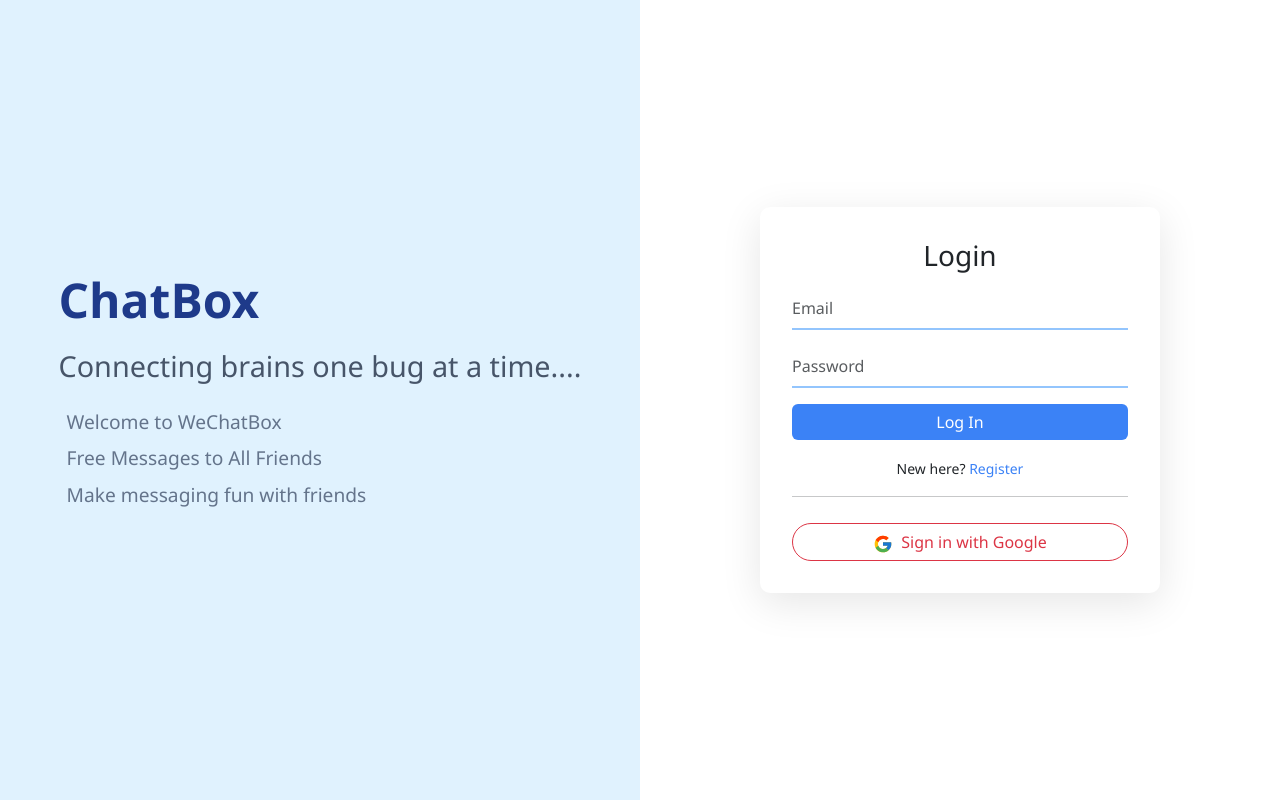
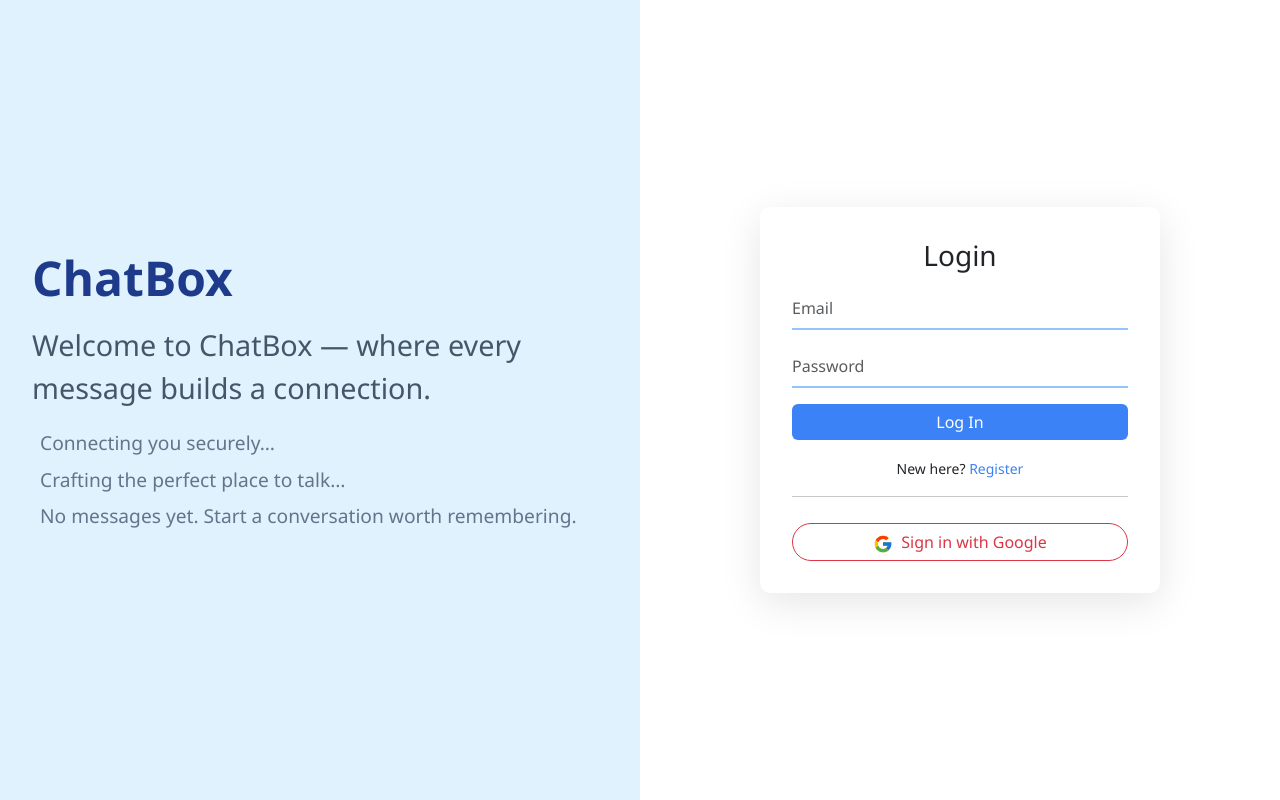
Before and after one commit to BHOGESH4I9/Chat-Application, a React (Vite) app: page /auth in a window 1280 px wide. Built offline with nearby package versions, Linux system fonts and the light colour scheme; no server answers.

Commit message:
make chnages for the auth page desktop subtitle and funny lines

```diff
--- a/src/pages/AuthPage/AuthPage.jsx
+++ b/src/pages/AuthPage/AuthPage.jsx
@@ -85,11 +85,11 @@
       <div className="auth-left-split">
         <div className="welcome-text">
           <h1 className="desktop-heading">ChatBox</h1>
-          <p className="subtitle">Connecting brains one bug at a time....</p>
+          <p className="subtitle">Welcome to ChatBox — where every message builds a connection.</p>
           <ul className="funny-lines">
-            <li>Welcome to WeChatBox</li>
-            <li>Free Messages to All Friends</li>
-            <li>Make messaging fun with friends</li>
+            <li>Connecting you securely…</li>
+            <li>Crafting the perfect place to talk…</li>
+            <li>No messages yet. Start a conversation worth remembering.</li>
           </ul>
         </div>
       </div>
```
